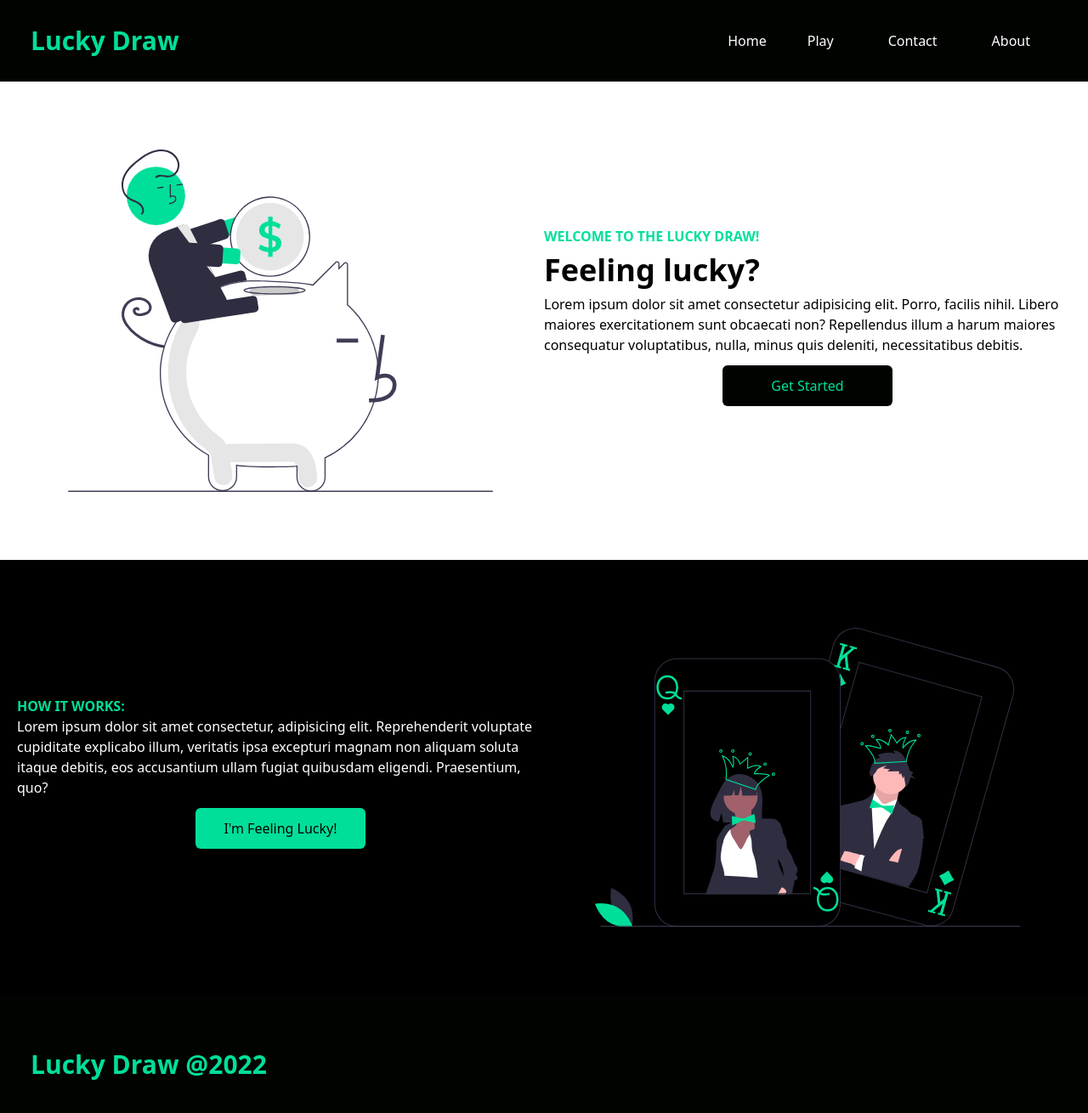
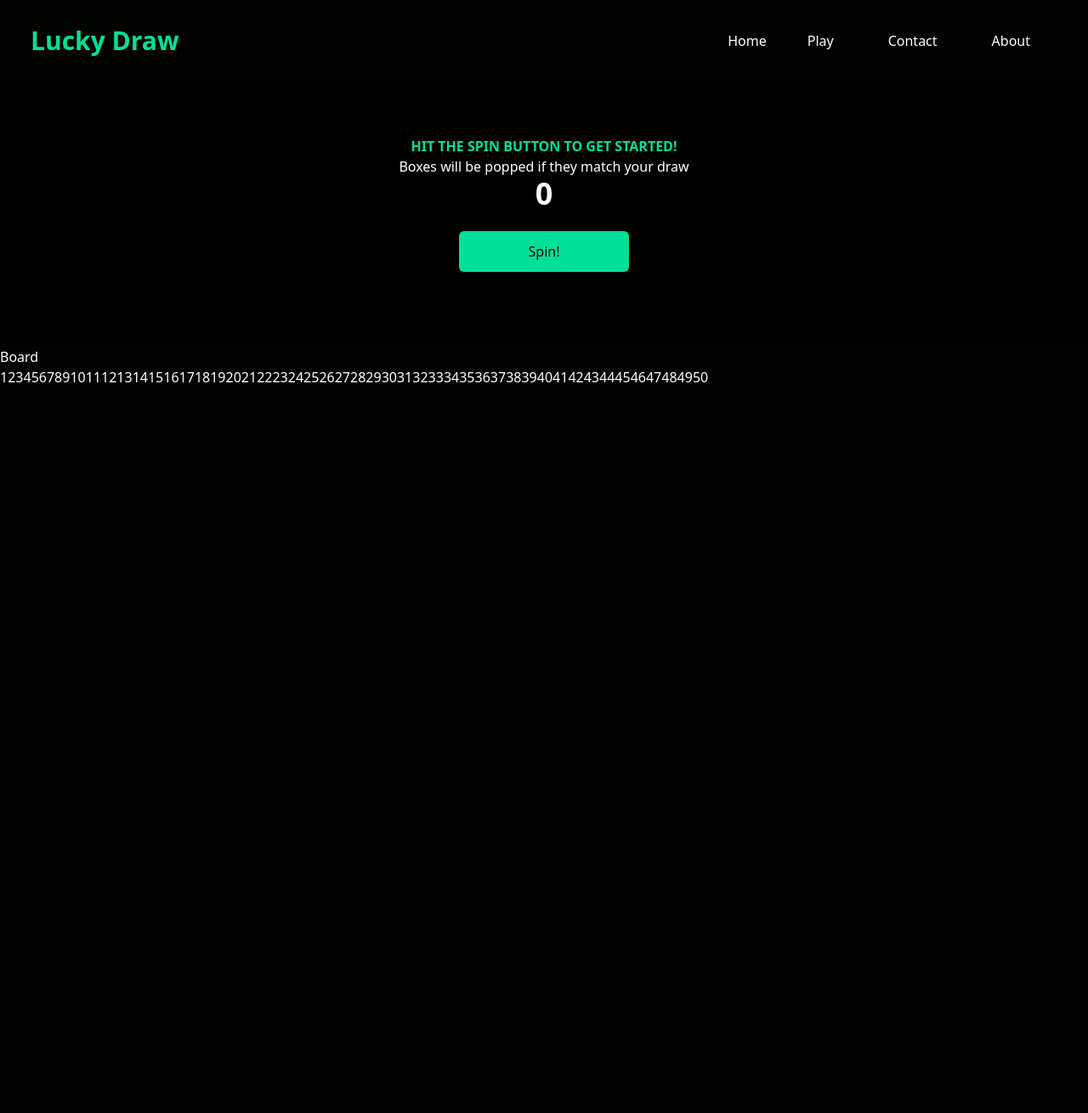
Before and after one commit to benmatela/reactjs-tailwind-css-luckydraw, a React (Create React App) app: page /play in a window 1280 px wide. Shown: the top 1310 px of the page at 85% size. After the commit the page ends 800 px from the top, so only its background shows below. Built offline with nearby package versions, Linux system fonts and the light colour scheme.

Commit message:
added spin and board comps

```diff
--- a/src/App.js
+++ b/src/App.js
@@ -2,6 +2,7 @@ import React from "react";
 import { BrowserRouter as Router, Route, Routes } from "react-router-dom";
 import Home from "./components/Home";
 import Navbar from "./components/Navbar";
+import Play from "./components/Play";
 
 function App() {
   return (
@@ -10,9 +11,7 @@ function App() {
         <Navbar />
         <Routes>
           <Route exact path="/" element={<Home />}></Route>
-          {/* <Route exact path="/services" element={<Services />}></Route>
-          <Route exact path="/about" element={<About />}></Route>
-          <Route exact path="/contact" element={<Contact />}></Route> */}
+          <Route exact path="/play" element={<Play />}></Route>
           <Route exact path="*" element={<Home />}></Route>
         </Routes>
       </Router>
--- /dev/null
+++ b/src/components/Board.jsx
@@ -0,0 +1,9 @@
+import React from 'react'
+
+function Board() {
+  return (
+    <div>Board</div>
+  )
+}
+
+export default Board
--- /dev/null
+++ b/src/components/Card.jsx
@@ -0,0 +1,11 @@
+import React from 'react'
+
+function Card() {
+  return (
+    <div>
+
+    </div>
+  )
+}
+
+export default Card
--- a/src/components/Footer.jsx
+++ b/src/components/Footer.jsx
@@ -3,9 +3,9 @@ import React from 'react'
 function Footer() {
     const year = new Date().getFullYear();
   return (
-    <div className='max-w-[1240px] mx-auto py-16 px-4 grid lg:grid-cols-3 gap-8 text-gray-300'>
-        <div>
-            <h1 className='w-full text-3xl font-bold text-[#00df9a]'>Lucky Draw @{year}</h1>
+    <div className='w-full bg-white text-[#000300] py-16 px-4 '>
+        <div className='max-w-[1240px] mx-auto py-16 px-4 grid lg:grid-cols-3 gap-8'>
+            <h3 className='w-full text-3xl font-bold'>Lucky Draw @{year}</h3>
         </div>
     </div>
   )
--- a/src/components/Navbar.jsx
+++ b/src/components/Navbar.jsx
@@ -1,6 +1,6 @@
-import React, {useState} from 'react';
-import { Link } from 'react-router-dom';
-import {AiOutlineClose, AiOutlineMenu} from 'react-icons/ai';
+import React, {useState} from 'react'
+import { Link } from 'react-router-dom'
+import {AiOutlineClose, AiOutlineMenu} from 'react-icons/ai'
 
 const Navbar = () => {
   const [nav, setNav] = useState(false);
--- /dev/null
+++ b/src/components/Play.jsx
@@ -0,0 +1,21 @@
+import React, { useState } from 'react'
+import Board from './Board';
+import Spin from './Spin';
+
+function Play() {
+    const findRange = (start, end) => {
+        return Array(end - start + 1).fill().map((_, idx) => start + idx)
+    }
+
+    const [drawnNumbers, setDrawnNumbers] = useState(findRange(1, 50));
+
+  return (
+    <div className='text-white'>
+        <Spin />
+        <Board />
+        {drawnNumbers}
+    </div>
+  )
+}
+
+export default Play
--- /dev/null
+++ b/src/components/Spin.jsx
@@ -0,0 +1,33 @@
+import React, { useState } from 'react'
+
+function Spin() {
+    const [generatedNumber, setGeneratedNumber] = useState(0);
+
+    const generatedRandomNumber = () => {
+        let min = 1;
+        let max = 20;
+        const random =  min + (Math.random() * (max-min));
+        return random;
+    }
+
+    const handleGenerateRandom = () => {
+        setGeneratedNumber(generatedRandomNumber());
+    }
+
+  return (
+    <div className='w-full bg-black py-16 px-4'>
+        <div className='max-w-[1240px] mx-auto'>
+            <div className='flex flex-col justify-center mx-auto'>
+                <p className='font-bold mx-auto text-[#00df9a]'>HIT THE SPIN BUTTON TO GET STARTED!</p>
+                <p className='font-medium mx-auto text-white'>Boxes will be popped if they match your draw</p>
+                <h1 className='mx-auto text-white md:text-4xl sm:text-3xl text-2xl font-bold'>{generatedNumber}</h1>
+                <button className='py-3 my-6 bg-[#00df9a] text-[#000300] w-[200px] rounded-md font-medium mx-auto' onClick={handleGenerateRandom}>
+                    Spin!
+                </button>
+            </div>
+        </div>
+    </div>
+  )
+}
+
+export default Spin
```
